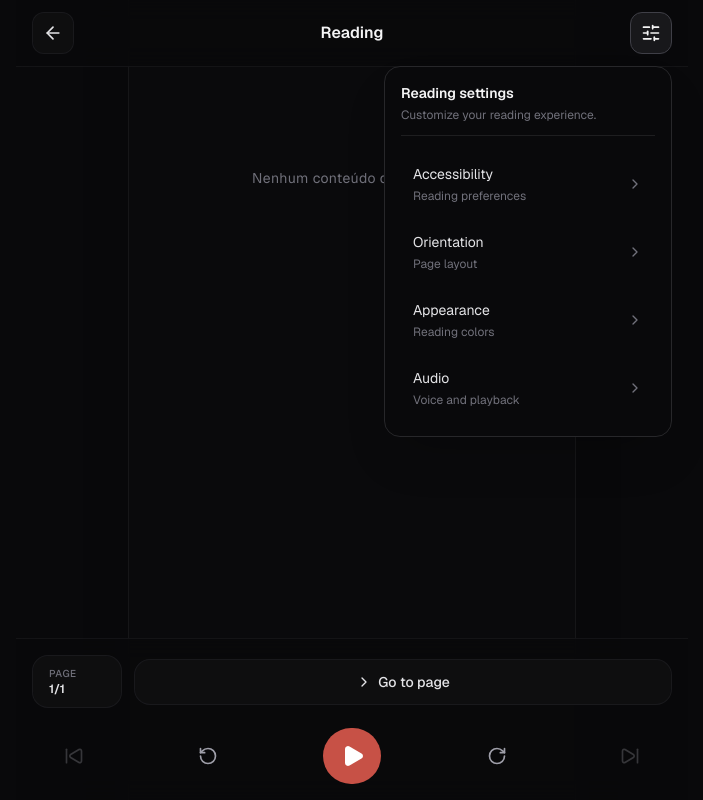
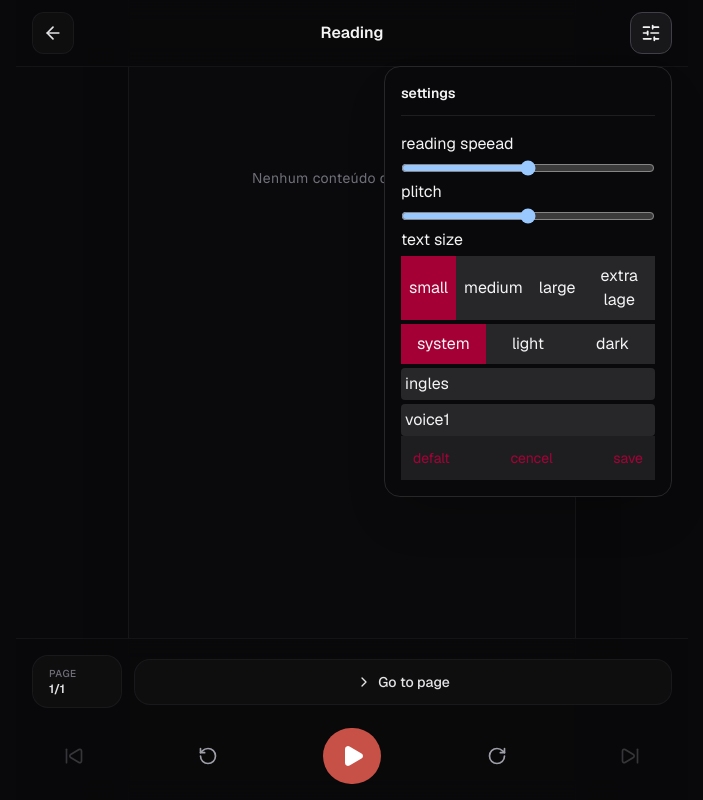
Before and after one commit to jaozinpaulin/audioread-app, a Next.js app: page /reading in a window 1280 px wide. Both pictures are taken after a click on the button 938 px from the left and 33 px from the top of the page. Shown: the whole page, without its empty margins (288-991 px from the left). Built offline with nearby package versions, Linux system fonts and the light colour scheme.

Commit message:
feat: imployment news btns settings, first styles

```diff
--- /dev/null
+++ b/src/app/components/MenuSettings.tsx
@@ -0,0 +1,135 @@
+// @ts-nocheck
+'use client';
+
+import { ChevronRight, SlidersHorizontal } from "lucide-react"
+import { useState } from "react";
+
+const text = [
+    { size: "text-lg", name: "small" },
+    { size: "text-2xl", name: "medium" },
+    { size: "text-3xl", name: "large" },
+    { size: "text-4xl", name: "extra lage" }
+]
+
+const systemTheme = ["system", "light", "dark"];
+
+const lenguage = ["portugues", "ingles", "espanhol"];
+const voices = ["voice1", "voice2", "voice3", "voice4", "voice5", "voice6", "voice8",]
+
+
+export default function MenuSettings({ isOpen, setIsOpen }) {
+    const [sizeActive, setSizeActive] = useState("small");
+    const [systemThemeActive, setSystemThemeActive] = useState("system");
+    const [lenguageActive, setLenguageActive] = useState("ingles")
+    const [languegeOpen, setLanguegeOpen] = useState(false);
+
+    const [voiceActive, setVoiceActive] = useState("voice1")
+    const [voiceOpen, setVoiceOpen] = useState(false);
+
+
+
+    return (
+        <>
+            <button
+                onClick={() => setIsOpen(!isOpen)}
+                className={`flex items-center justify-center rounded-xl border p-2.5 transition-colors ${isOpen
+                    ? 'border-zinc-700 bg-zinc-900 text-zinc-100'
+                    : 'border-zinc-800/50 bg-zinc-900/40 text-zinc-300 hover:border-zinc-700 hover:text-zinc-100'
+                    }`}>
+                <SlidersHorizontal className="h-5 w-5" />
+            </button>
+
+            {isOpen && (
+                <div className="absolute right-0 top-full  z-50 mt-3 w-72 max-w-[calc(100vw-2rem)] rounded-2xl border border-zinc-800 bg-zinc-950 p-4 shadow-2xl shadow-black/20">
+
+                    <div className="mb-4 border-b border-zinc-800/70 pb-3">
+                        <h2 className="text-sm font-semibold text-zinc-100">
+                            settings
+                        </h2>
+                    </div>
+
+                    <div className="space-y-1 flex flex-col">
+                        <label>reading speead</label>
+                        <input type="range" />
+
+                        <label>plitch</label>
+                        <input type="range" />
+
+                        <label>text size</label>
+
+                        <div className="flex  bg-r-zinc-600 rounded-2xl">
+
+                            {text.map((typeSize, index) => (
+                                <button
+                                    key={index}
+                                    className={`p-2  ${sizeActive === typeSize.name ? "bg-rose-800" : "bg-zinc-800"} `}>
+
+                                    {typeSize.name}
+                                </button>
+                            ))}
+                        </div>
+
+                        <div className="flex bg-zinc-600 rounded-2xl">
+                            {systemTheme.map((theme, index) => (
+                                <button
+                                    key={index}
+                                    className={`p-2 w-full ${theme === systemThemeActive ? "bg-rose-800" : "bg-zinc-800"} `}>
+
+                                    {theme}
+                                </button>
+                            ))}
+                        </div>
+
+
+                        <div className="relative bg-zinc-800 rounded">
+
+                            <button
+                                onClick={() => setLanguegeOpen(!languegeOpen)}
+                                className="p-1 rounded-2xl text-zinc-100">{lenguageActive}</button>
+
+                            {languegeOpen && (
+                                <div className="absolute  bg-zinc-800 flex gap-3 flex-col items-start p-2">
+                                    {lenguage.map((lang, index) => (
+                                        <button key={index}
+                                            onClick={() => setLanguegeOpen(false)}
+                                            className="p-1 rounded-2xl  text-zinc-100">
+                                            {lang}
+
+                                        </button>
+                                    ))}
+                                </div>
+                            )}
+                        </div>
+
+                        <div className="relative bg-zinc-800 rounded">
+
+                            <button
+                                onClick={() => setVoiceOpen(!voiceOpen)}
+                                className="p-1 rounded-2xl text-zinc-100">{voiceActive}</button>
+
+                            {voiceOpen && (
+                                <div className="absolute  bg-zinc-800 flex gap-3 flex-col items-start p-2">
+                                    {voices.map((voice, index) => (
+                                        <button key={index}
+                                            onClick={() => setVoiceOpen(false)}
+                                            className="p-1 rounded-2xl  text-zinc-100">
+                                            {voice}
+
+                                        </button>
+                                    ))}
+                                </div>
+                            )}
+                        </div>
+                    </div>
+
+                    <div className="items-center justify-between bg-zinc-800/70 w-full flex gap-3 p-3">
+                        <button className="text-rose-800 text-sm">defalt</button>
+                        <button className="text-rose-800 text-sm">cencel</button>
+                        <button className="text-rose-800 text-sm">save</button>
+                    </div>
+                </div>
+            )}
+        </>
+    )
+
+}
--- a/src/app/reading/page.tsx
+++ b/src/app/reading/page.tsx
@@ -6,6 +6,8 @@ import { ArrowLeft, SlidersHorizontal, ChevronRight, SkipBack, RotateCcw, Play,
 import { useDocuments } from '../hooks/useDocuments';
 import * as pdfjsLib from 'pdfjs-dist';
 import { useEffect, useState } from 'react';
+import MenuSettings from '../components/MenuSettings';
+
 
 export default function ReadingPage() {
     const { selectedDocument } = useDocuments();
@@ -136,85 +138,9 @@ export default function ReadingPage() {
                 <h1 className="font-semibold text-sm md:text-base text-zinc-100 line-clamp-1 px-3 text-center">
                     Reading
                 </h1>
+
                 <div className="relative">
-                    <button
-                        onClick={() => setIsOpen(!isOpen)}
-                        className={`flex items-center justify-center rounded-xl border p-2.5 transition-colors ${isOpen
-                            ? 'border-zinc-700 bg-zinc-900 text-zinc-100'
-                            : 'border-zinc-800/50 bg-zinc-900/40 text-zinc-300 hover:border-zinc-700 hover:text-zinc-100'
-                            }`}
-                    >
-                        <SlidersHorizontal className="h-5 w-5" />
-                    </button>
-
-                    {isOpen && (
-                        <div className="absolute right-0 top-full z-50 mt-3 w-72 max-w-[calc(100vw-2rem)] rounded-2xl border border-zinc-800 bg-zinc-950 p-4 shadow-2xl shadow-black/20">
-
-                            <div className="mb-4 border-b border-zinc-800/70 pb-3">
-                                <h2 className="text-sm font-semibold text-zinc-100">
-                                    Reading settings
-                                </h2>
-
-                                <p className="mt-1 text-xs text-zinc-500">
-                                    Customize your reading experience.
-                                </p>
-                            </div>
-
-                            <div className="space-y-1">
-                                <button className="flex w-full items-center justify-between rounded-xl px-3 py-3 text-left transition-colors hover:bg-zinc-900">
-                                    <div>
-                                        <p className="text-sm text-zinc-200">
-                                            Accessibility
-                                        </p>
-                                        <p className="mt-1 text-xs text-zinc-500">
-                                            Reading preferences
-                                        </p>
-                                    </div>
-
-                                    <ChevronRight className="h-4 w-4 text-zinc-500" />
-                                </button>
-
-                                <button className="flex w-full items-center justify-between rounded-xl px-3 py-3 text-left transition-colors hover:bg-zinc-900">
-                                    <div>
-                                        <p className="text-sm text-zinc-200">
-                                            Orientation
-                                        </p>
-                                        <p className="mt-1 text-xs text-zinc-500">
-                                            Page layout
-                                        </p>
-                                    </div>
-
-                                    <ChevronRight className="h-4 w-4 text-zinc-500" />
-                                </button>
-
-                                <button className="flex w-full items-center justify-between rounded-xl px-3 py-3 text-left transition-colors hover:bg-zinc-900">
-                                    <div>
-                                        <p className="text-sm text-zinc-200">
-                                            Appearance
-                                        </p>
-                                        <p className="mt-1 text-xs text-zinc-500">
-                                            Reading colors
-                                        </p>
-                                    </div>
-
-                                    <ChevronRight className="h-4 w-4 text-zinc-500" />
-                                </button>
-
-                                <button className="flex w-full items-center justify-between rounded-xl px-3 py-3 text-left transition-colors hover:bg-zinc-900">
-                                    <div>
-                                        <p className="text-sm text-zinc-200">
-                                            Audio
-                                        </p>
-                                        <p className="mt-1 text-xs text-zinc-500">
-                                            Voice and playback
-                                        </p>
-                                    </div>
-
-                                    <ChevronRight className="h-4 w-4 text-zinc-500" />
-                                </button>
-                            </div>
-                        </div>
-                    )}
+                    <MenuSettings isOpen={isOpen} setIsOpen={setIsOpen} />
                 </div>
 
             </header>
```
